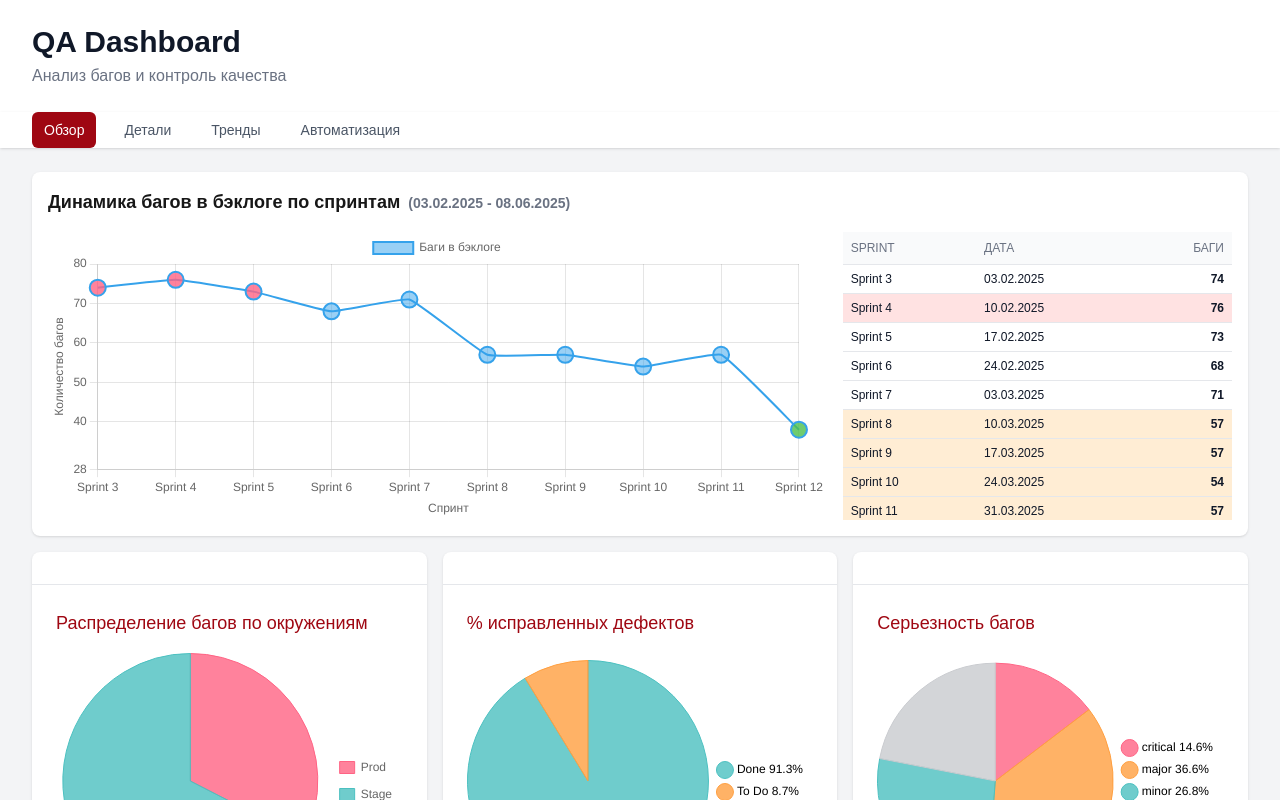
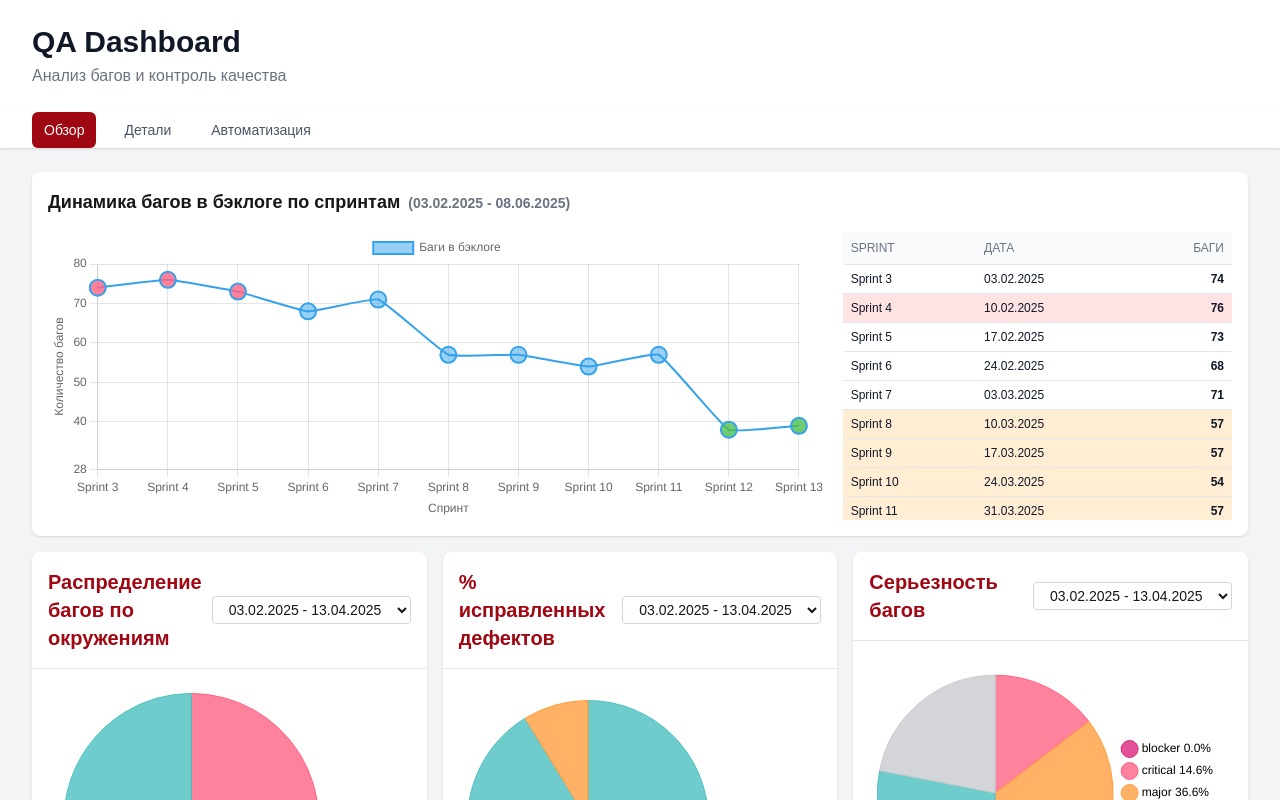
Before and after one commit to Ducalis-io/dcls-qadashboard, a Next.js app: page / in a window 1280 px wide. Shown: the top 800 px of the page. Built offline with nearby package versions, Linux system fonts and the light colour scheme; no server answers.

Commit message:
new report

```diff
--- a/src/app/page.tsx
+++ b/src/app/page.tsx
@@ -2,7 +2,6 @@
 
 import React, { useState, useEffect } from 'react';
 import BugStatistics from '@/components/BugStatistics';
-import BugTrends from '@/components/BugTrends';
 import BugPriority from '@/components/BugPriority';
 import BugEnvironment from '@/components/BugEnvironment';
 import BugResolution from '@/components/BugResolution';
@@ -36,24 +35,45 @@ const mockTrendData = [
   { month: 'Июнь', newBugs: 20, resolvedBugs: 25, reopenedBugs: 2 },
 ];
 
-const mockSeverityData = [
+// Данные для первого периода (03.02.2025-13.04.2025)
+const mockSeverityDataPeriod1 = [
+  { label: 'blocker', count: 0, percentage: 0.00, color: 'rgba(220, 38, 127, 0.8)' },
   { label: 'critical', count: 6, percentage: 14.63, color: 'rgba(255, 99, 132, 0.8)' },
   { label: 'major', count: 15, percentage: 36.59, color: 'rgba(255, 159, 64, 0.8)' },
   { label: 'minor', count: 11, percentage: 26.83, color: 'rgba(75, 192, 192, 0.8)' },
   { label: 'trivial', count: 9, percentage: 21.95, color: 'rgba(201, 203, 207, 0.8)' },
 ];
 
-const mockEnvironmentData = [
-  { environment: 'Prod', count: 41, percentage: 32.8, color: 'rgba(255, 99, 132, 0.8)' },
-  { environment: 'Stage', count: 85, percentage: 67.2, color: 'rgba(75, 192, 192, 0.8)' },
+// Данные для второго периода (13.04.2025-08.06.2025)
+const mockSeverityDataPeriod2 = [
+  { label: 'blocker', count: 1, percentage: 4.17, color: 'rgba(220, 38, 127, 0.8)' },
+  { label: 'critical', count: 1, percentage: 4.17, color: 'rgba(255, 99, 132, 0.8)' },
+  { label: 'major', count: 6, percentage: 25.00, color: 'rgba(255, 159, 64, 0.8)' },
+  { label: 'minor', count: 9, percentage: 37.50, color: 'rgba(75, 192, 192, 0.8)' },
+  { label: 'trivial', count: 7, percentage: 29.17, color: 'rgba(201, 203, 207, 0.8)' },
 ];
 
-const mockResolutionData = [
-  { status: 'Done', count: 115, percentage: 92.0, color: 'rgba(75, 192, 192, 0.8)' },
-  { status: 'To Do', count: 11, percentage: 8.8, color: 'rgba(255, 159, 64, 0.8)' },
+const mockEnvironmentDataPeriod1 = [
+  { environment: 'prod', count: 41, percentage: 32.54, color: 'rgba(255, 99, 132, 0.8)' },
+  { environment: 'stage', count: 85, percentage: 67.46, color: 'rgba(75, 192, 192, 0.8)' },
 ];
 
-const mockComponentData: any[] = [
+const mockEnvironmentDataPeriod2 = [
+  { environment: 'prod', count: 24, percentage: 20.69, color: 'rgba(255, 99, 132, 0.8)' },
+  { environment: 'stage', count: 92, percentage: 79.31, color: 'rgba(75, 192, 192, 0.8)' },
+];
+
+const mockResolutionDataPeriod1 = [
+  { status: 'Done', count: 115, percentage: 91.27, color: 'rgba(75, 192, 192, 0.8)' },
+  { status: 'To Do', count: 11, percentage: 8.73, color: 'rgba(255, 159, 64, 0.8)' },
+];
+
+const mockResolutionDataPeriod2 = [
+  { status: 'Done', count: 94, percentage: 88.68, color: 'rgba(75, 192, 192, 0.8)' },
+  { status: 'To Do', count: 12, percentage: 11.32, color: 'rgba(255, 159, 64, 0.8)' },
+];
+
+const mockComponentDataPeriod1: any[] = [
   {
     name: 'voting',
     count: 5,
@@ -131,12 +151,75 @@ const mockComponentData: any[] = [
   }
 ];
 
-const mockTrackerData = [
+const mockComponentDataPeriod2: any[] = [
+  {
+    name: 'voting (public 2)',
+    count: 9,
+    percentage: 33.33
+  },
+  {
+    name: 'course',
+    count: 3,
+    percentage: 11.11
+  },
+  {
+    name: 'backlog',
+    count: 3,
+    percentage: 11.11
+  },
+  {
+    name: 'ui_components',
+    count: 3,
+    percentage: 11.11
+  },
+  {
+    name: 'settings',
+    count: 2,
+    percentage: 7.41
+  },
+  {
+    name: 'sync back',
+    count: 2,
+    percentage: 7.41
+  },
+  {
+    name: 'banner',
+    count: 1,
+    percentage: 3.70
+  },
+  {
+    name: 'matrix',
+    count: 1,
+    percentage: 3.70
+  },
+  {
+    name: 'billing',
+    count: 1,
+    percentage: 3.70
+  },
+  {
+    name: 'alignment',
+    count: 1,
+    percentage: 3.70
+  },
+  {
+    name: 'notifications',
+    count: 1,
+    percentage: 3.70
+  }
+];
+
+const mockTrackerDataPeriod1 = [
   { name: 'jira', count: 6, percentage: 50.00, color: 'rgba(54, 162, 235, 0.8)' },
   { name: 'linear', count: 2, percentage: 16.67, color: 'rgba(255, 99, 132, 0.8)' },
   { name: 'asana', count: 2, percentage: 16.67, color: 'rgba(75, 192, 192, 0.8)' },
   { name: 'youtrack', count: 1, percentage: 8.33, color: 'rgba(255, 159, 64, 0.8)' },
   { name: 'kaiten', count: 1, percentage: 8.33, color: 'rgba(153, 102, 255, 0.8)' },
+];
+
+const mockTrackerDataPeriod2 = [
+  { name: 'asana', count: 1, percentage: 50.00, color: 'rgba(75, 192, 192, 0.8)' },
+  { name: 'github', count: 1, percentage: 50.00, color: 'rgba(255, 159, 64, 0.8)' },
 ];
 
 const mockReasonsData = [
@@ -149,8 +232,8 @@ const mockReasonsData = [
 ];
 
 const mockCoverageData = {
-  automated: 114,
-  total: 4000
+  automated: 143,
+  total: 3680
 };
 
 // Данные о багах в бэклоге по спринтам
@@ -165,6 +248,7 @@ const mockSprintBacklogData = [
   { sprint: 'Sprint 10', date: '24.03.2025', backlogBugs: 54 },
   { sprint: 'Sprint 11', date: '31.03.2025', backlogBugs: 57 },
   { sprint: 'Sprint 12', date: '07.04.2025', backlogBugs: 38 },
+  { sprint: 'Sprint 13', date: '14.04.2025', backlogBugs: 39 },
 ];
 
 // Период для отображения данных
@@ -183,11 +267,36 @@ const dataPeriod = `${startDate} - ${endDate}`;
 
 export default function Home() {
   const [activeTab, setActiveTab] = useState('overview');
+  // Состояние для выбранного периода отчета
+  const [selectedPeriod, setSelectedPeriod] = useState('period1');
   // Добавляем состояния для хранения реальных данных
-  const [environmentData, setEnvironmentData] = useState(mockEnvironmentData);
+  const [environmentData, setEnvironmentData] = useState(mockEnvironmentDataPeriod1);
   const [sprintBacklogData, setSprintBacklogData] = useState(mockSprintBacklogData);
   const [loading, setLoading] = useState(true);
   const [error, setError] = useState<string | null>(null);
+
+  // Функция для получения данных по выбранному периоду
+  const getCurrentPeriodData = () => {
+    if (selectedPeriod === 'period1') {
+      return {
+        environment: mockEnvironmentDataPeriod1,
+        resolution: mockResolutionDataPeriod1,
+        severity: mockSeverityDataPeriod1,
+        tracker: mockTrackerDataPeriod1,
+        component: mockComponentDataPeriod1,
+        periodText: '03.02.2025 - 13.04.2025'
+      };
+    } else {
+      return {
+        environment: mockEnvironmentDataPeriod2,
+        resolution: mockResolutionDataPeriod2,
+        severity: mockSeverityDataPeriod2,
+        tracker: mockTrackerDataPeriod2,
+        component: mockComponentDataPeriod2,
+        periodText: '13.04.2025 - 08.06.2025'
+      };
+    }
+  };
 
   // Загружаем данные при монтировании компонента
   useEffect(() => {
@@ -276,16 +385,6 @@ export default function Home() {
             </button>
             <button
               className={`px-3 py-2 text-sm font-medium rounded-md ${
-                activeTab === 'trends'
-                  ? 'bg-red-800 text-white'
-                  : 'text-gray-600 hover:text-gray-900'
-              }`}
-              onClick={() => setActiveTab('trends')}
-            >
-              Тренды
-            </button>
-            <button
-              className={`px-3 py-2 text-sm font-medium rounded-md ${
                 activeTab === 'backlog'
                   ? 'bg-red-800 text-white'
                   : 'text-gray-600 hover:text-gray-900'
@@ -320,24 +419,31 @@ export default function Home() {
 
                 {/* Первый ряд: BugEnvironment занимает одну колонку */}
                 <div className="lg:col-span-1 h-full">
-                  <BugEnvironment data={environmentData} period={dataPeriod} />
+                  <BugEnvironment
+                    data={getCurrentPeriodData().environment}
+                    period={getCurrentPeriodData().periodText}
+                    selectedPeriod={selectedPeriod}
+                    onPeriodChange={setSelectedPeriod}
+                  />
                 </div>
 
                 {/* Второй ряд: BugResolution и BugPriority занимают по одной колонке */}
                 <div className="h-full">
-                  <BugResolution data={mockResolutionData} />
+                  <BugResolution
+                    data={getCurrentPeriodData().resolution}
+                    selectedPeriod={selectedPeriod}
+                    onPeriodChange={setSelectedPeriod}
+                  />
                 </div>
 
                 <div className="h-full">
-                  <BugPriority data={mockSeverityData} period={dataPeriod} />
+                  <BugPriority
+                    data={getCurrentPeriodData().severity}
+                    period={getCurrentPeriodData().periodText}
+                    selectedPeriod={selectedPeriod}
+                    onPeriodChange={setSelectedPeriod}
+                  />
                 </div>
-              </div>
-            )}
-
-            {activeTab === 'trends' && (
-              <div className="space-y-6">
-                <h2 className="text-xl font-semibold text-gray-900 mb-4">Тренды и динамика</h2>
-                <BugTrends data={mockTrendData} />
               </div>
             )}
 
@@ -348,12 +454,21 @@ export default function Home() {
                 </div>
 
                 <div className="space-y-6">
-                  <ComponentAnalysis data={mockComponentData} period={dataPeriod} />
+                  <ComponentAnalysis
+                    data={getCurrentPeriodData().component}
+                    period={getCurrentPeriodData().periodText}
+                    selectedPeriod={selectedPeriod}
+                    onPeriodChange={setSelectedPeriod}
+                  />
                   <BugReasons data={mockReasonsData} />
                 </div>
 
                 <div className="space-y-6">
-                  <BugTrackers data={mockTrackerData} />
+                  <BugTrackers
+                    data={getCurrentPeriodData().tracker}
+                    selectedPeriod={selectedPeriod}
+                    onPeriodChange={setSelectedPeriod}
+                  />
                 </div>
               </div>
             )}
--- a/src/components/BugEnvironment.tsx
+++ b/src/components/BugEnvironment.tsx
@@ -29,9 +29,11 @@ interface EnvironmentData {
 interface BugEnvironmentProps {
   data?: EnvironmentData[]; // Опциональные данные
   period: string;
+  selectedPeriod?: string; // Выбранный период
+  onPeriodChange?: (period: string) => void; // Функция изменения периода
 }
 
-const BugEnvironment: React.FC<BugEnvironmentProps> = ({ data: initialData, period }) => {
+const BugEnvironment: React.FC<BugEnvironmentProps> = ({ data: initialData, period, selectedPeriod, onPeriodChange }) => {
   // Состояние для хранения данных
   const [data, setData] = useState<EnvironmentData[]>([]);
   const [loading, setLoading] = useState<boolean>(false);
@@ -382,16 +384,25 @@ const BugEnvironment: React.FC<BugEnvironmentProps> = ({ data: initialData, peri
 
   return (
     <div className="bg-white rounded-lg shadow overflow-hidden h-full">
-      {/* Заголовок с периодом */}
+      {/* Заголовок с дропдауном периода */}
       <div className="border-b border-gray-200 p-4">
-        <h3 className="text-xl font-semibold text-red-800"></h3>
+        <div className="flex justify-between items-center">
+          <h3 className="text-xl font-semibold text-red-800">Распределение багов по окружениям</h3>
+          {onPeriodChange && (
+            <select
+              value={selectedPeriod}
+              onChange={(e) => onPeriodChange(e.target.value)}
+              className="border border-gray-300 rounded px-3 py-1 text-sm"
+            >
+              <option value="period1">03.02.2025 - 13.04.2025</option>
+              <option value="period2">13.04.2025 - 08.06.2025</option>
+            </select>
+          )}
+        </div>
       </div>
 
       {/* Круговая диаграмма - теперь идет первой */}
       <div className="p-6">
-        <h3 className="text-lg font-medium text-red-800 mb-4">
-          Распределение багов по окружениям
-        </h3>
         <div className="w-full max-w-md mx-auto h-64 relative">
           <Pie
             data={chartData}
--- a/src/components/BugPriority.tsx
+++ b/src/components/BugPriority.tsx
@@ -20,12 +20,16 @@ interface BugPriorityProps {
   data: SeverityData[];
   title?: string;
   period?: string;
+  selectedPeriod?: string; // Выбранный период
+  onPeriodChange?: (period: string) => void; // Функция изменения периода
 }
 
 const BugPriority: React.FC<BugPriorityProps> = ({
   data,
   title = 'Серьезность багов',
-  period = ''
+  period = '',
+  selectedPeriod,
+  onPeriodChange
 }) => {
   // Подготовка данных для диаграммы
   const chartData = {
@@ -45,16 +49,25 @@ const BugPriority: React.FC<BugPriorityProps> = ({
 
   return (
     <div className="bg-white rounded-lg shadow overflow-hidden h-full">
-      {/* Заголовок с периодом */}
+      {/* Заголовок с дропдауном */}
       <div className="border-b border-gray-200 p-4">
-        <h2 className="text-xl font-semibold text-red-800"></h2>
+        <div className="flex justify-between items-center">
+          <h2 className="text-xl font-semibold text-red-800">Серьезность багов</h2>
+          {onPeriodChange && (
+            <select
+              value={selectedPeriod}
+              onChange={(e) => onPeriodChange(e.target.value)}
+              className="border border-gray-300 rounded px-3 py-1 text-sm"
+            >
+              <option value="period1">03.02.2025 - 13.04.2025</option>
+              <option value="period2">13.04.2025 - 08.06.2025</option>
+            </select>
+          )}
+        </div>
       </div>
 
       {/* Круговая диаграмма - теперь идет первой */}
       <div className="p-6">
-        <h3 className="text-lg font-medium text-red-800 mb-4">
-          {title}
-        </h3>
         <div className="w-full max-w-md mx-auto h-64 relative">
           <Pie
             data={chartData}
--- a/src/components/BugResolution.tsx
+++ b/src/components/BugResolution.tsx
@@ -18,9 +18,11 @@ interface ResolutionData {
 // Интерфейс для пропсов компонента
 interface BugResolutionProps {
   data: ResolutionData[];
+  selectedPeriod?: string; // Выбранный период
+  onPeriodChange?: (period: string) => void; // Функция изменения периода
 }
 
-const BugResolution: React.FC<BugResolutionProps> = ({ data }) => {
+const BugResolution: React.FC<BugResolutionProps> = ({ data, selectedPeriod, onPeriodChange }) => {
   // Подготовка данных для диаграммы
   const chartData = {
     labels: data.map(item => item.status),
@@ -39,16 +41,25 @@ const BugResolution: React.FC<BugResolutionProps> = ({ data }) => {
 
   return (
     <div className="bg-white rounded-lg shadow overflow-hidden h-full">
-      {/* Заголовок */}
+      {/* Заголовок с дропдауном */}
       <div className="border-b border-gray-200 p-4">
-        <h3 className="text-xl font-semibold text-red-800"></h3>
+        <div className="flex justify-between items-center">
+          <h3 className="text-xl font-semibold text-red-800">% исправленных дефектов</h3>
+          {onPeriodChange && (
+            <select
+              value={selectedPeriod}
+              onChange={(e) => onPeriodChange(e.target.value)}
+              className="border border-gray-300 rounded px-3 py-1 text-sm"
+            >
+              <option value="period1">03.02.2025 - 13.04.2025</option>
+              <option value="period2">13.04.2025 - 08.06.2025</option>
+            </select>
+          )}
+        </div>
       </div>
 
       {/* Круговая диаграмма - теперь идет первой */}
       <div className="p-6">
-        <h3 className="text-lg font-medium text-red-800 mb-4">
-          % исправленных дефектов
-        </h3>
         <div className="w-full max-w-md mx-auto h-64 relative">
           <Pie
             data={chartData}
--- a/src/components/BugTrackers.tsx
+++ b/src/components/BugTrackers.tsx
@@ -18,9 +18,11 @@ interface TrackerData {
 // Интерфейс для пропсов компонента
 interface BugTrackersProps {
   data: TrackerData[];
+  selectedPeriod?: string; // Выбранный период
+  onPeriodChange?: (period: string) => void; // Функция изменения периода
 }
 
-const BugTrackers: React.FC<BugTrackersProps> = ({ data }) => {
+const BugTrackers: React.FC<BugTrackersProps> = ({ data, selectedPeriod, onPeriodChange }) => {
   // Подготовка данных для диаграммы
   const chartData = {
     labels: data.map(item => item.name),
@@ -39,16 +41,25 @@ const BugTrackers: React.FC<BugTrackersProps> = ({ data }) => {
 
   return (
     <div className="bg-white rounded-lg shadow overflow-hidden h-full">
-      {/* Заголовок */}
+      {/* Заголовок с дропдауном */}
       <div className="border-b border-gray-200 p-4">
-        <h3 className="text-xl font-semibold text-red-800"></h3>
+        <div className="flex justify-between items-center">
+          <h3 className="text-xl font-semibold text-red-800">Баги в трекерах</h3>
+          {onPeriodChange && (
+            <select
+              value={selectedPeriod}
+              onChange={(e) => onPeriodChange(e.target.value)}
+              className="border border-gray-300 rounded px-3 py-1 text-sm"
+            >
+              <option value="period1">03.02.2025 - 13.04.2025</option>
+              <option value="period2">13.04.2025 - 08.06.2025</option>
+            </select>
+          )}
+        </div>
       </div>
 
       {/* Круговая диаграмма - теперь идет первой */}
       <div className="p-6">
-        <h3 className="text-lg font-medium text-red-800 mb-4">
-          Trackers
-        </h3>
         <div className="w-full max-w-md mx-auto h-64 relative">
           <Pie
             data={chartData}
--- a/src/components/ComponentAnalysis.tsx
+++ b/src/components/ComponentAnalysis.tsx
@@ -44,9 +44,11 @@ interface ComponentData {
 interface ComponentAnalysisProps {
   data: ComponentData[];
   period: string;
+  selectedPeriod?: string; // Выбранный период
+  onPeriodChange?: (period: string) => void; // Функция изменения периода
 }
 
-const ComponentAnalysis: React.FC<ComponentAnalysisProps> = ({ data, period }) => {
+const ComponentAnalysis: React.FC<ComponentAnalysisProps> = ({ data, period, selectedPeriod, onPeriodChange }) => {
   const [loading, setLoading] = useState(true);
   const [error, setError] = useState<string | null>(null);
   const [dataState, setData] = useState<ComponentData[]>(data);
@@ -164,16 +166,25 @@ const ComponentAnalysis: React.FC<ComponentAnalysisProps> = ({ data, period }) =
 
   return (
     <div className="bg-white rounded-lg shadow overflow-hidden h-full">
-      {/* Заголовок с периодом */}
+      {/* Заголовок с дропдауном */}
       <div className="border-b border-gray-200 p-4">
-        <h3 className="text-xl font-semibold text-red-800"></h3>
+        <div className="flex justify-between items-center">
+          <h3 className="text-xl font-semibold text-red-800">Распределение багов по компонентам</h3>
+          {onPeriodChange && (
+            <select
+              value={selectedPeriod}
+              onChange={(e) => onPeriodChange(e.target.value)}
+              className="border border-gray-300 rounded px-3 py-1 text-sm"
+            >
+              <option value="period1">03.02.2025 - 13.04.2025</option>
+              <option value="period2">13.04.2025 - 08.06.2025</option>
+            </select>
+          )}
+        </div>
       </div>
 
       {/* Горизонтальная диаграмма - теперь идет первой */}
       <div className="p-6">
-        <h3 className="text-lg font-medium text-red-800 mb-4">
-          Распределение багов по компонентам
-        </h3>
         <div className="h-96">
           <Bar
             data={chartData}
```
